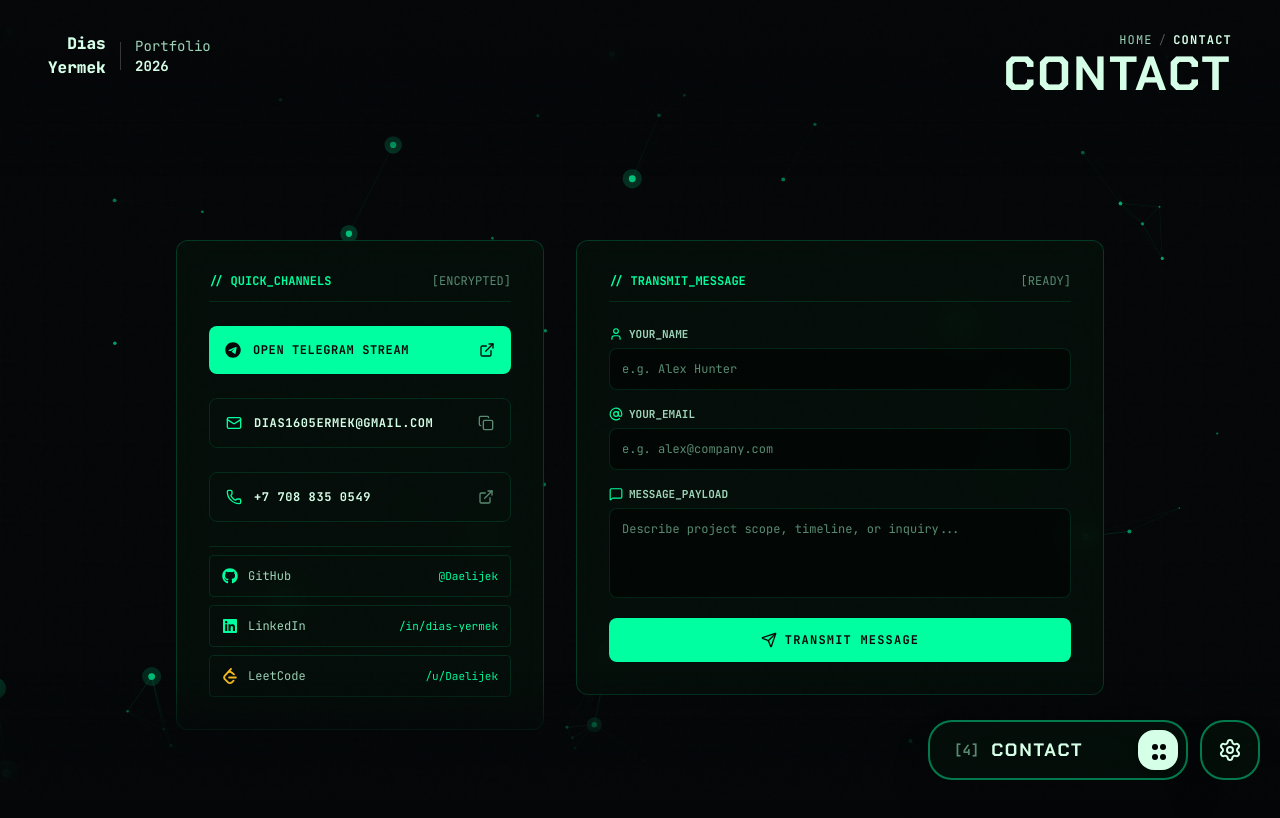
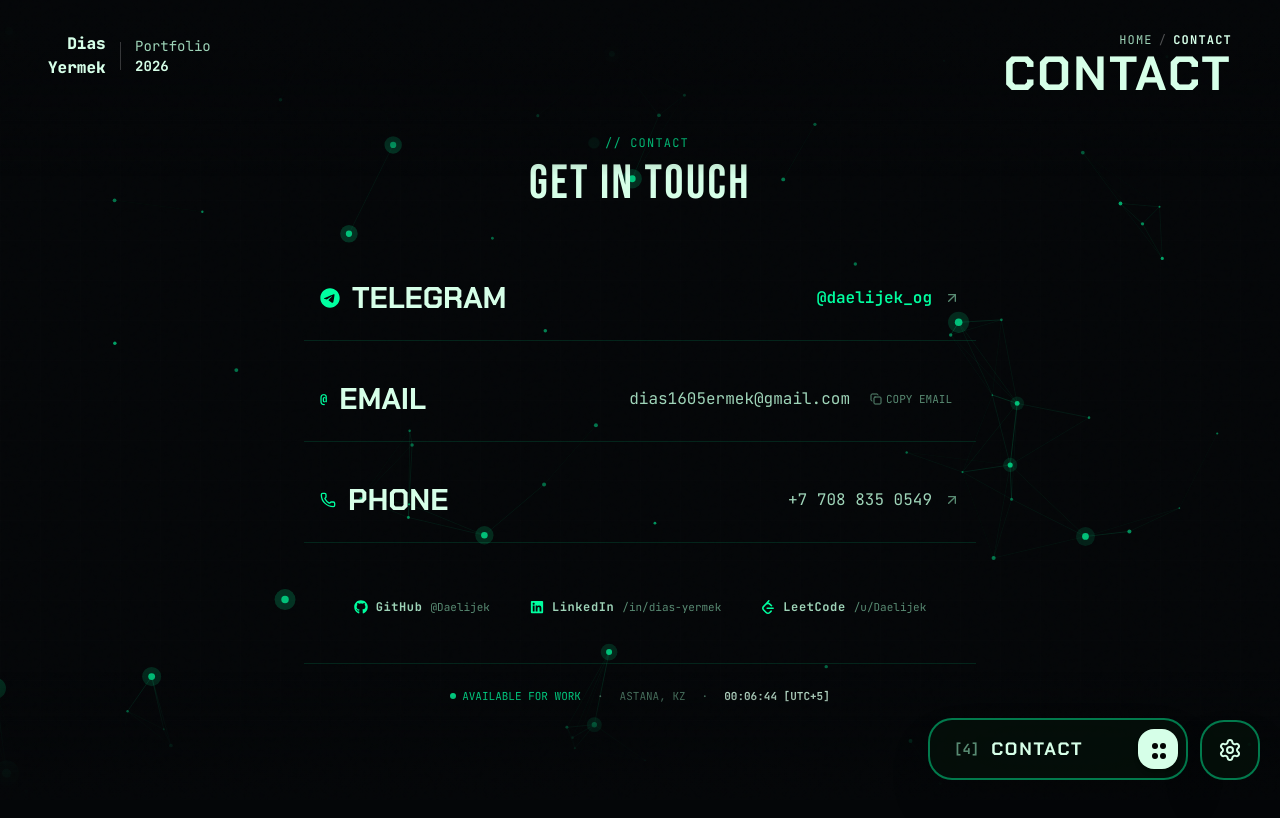
Before and after one commit to Daelijek/daelijekPortfolio, a Next.js app: page /contact in a window 1280 px wide. Shown: the top 818 px of the page. Built offline with nearby package versions, Linux system fonts and the light colour scheme.

Commit message:
fix(ui): polish contact layout, project detail walkthrough and nav menu spacing

```diff
--- a/app/contact/ContactContent.jsx
+++ b/app/contact/ContactContent.jsx
@@ -1,10 +1,11 @@
 'use client';
 
-import React, { useState } from 'react';
+import React, { useState, useEffect } from 'react';
+import { motion } from 'framer-motion';
 import { useThemeAudio } from '../../src/context/ThemeAudioContext';
 import { portfolioContent } from '../../src/data/portfolioData';
 import { soundFx } from '../../src/audio/soundEffects';
-import { Mail, Send, Copy, Check, ExternalLink, User, AtSign, MessageSquare, Phone } from 'lucide-react';
+import { ArrowUpRight, Copy, Check, Phone } from 'lucide-react';
 import { FaTelegram, FaGithub, FaLinkedin } from 'react-icons/fa6';
 import { SiLeetcode } from 'react-icons/si';
 import confetti from 'canvas-confetti';
@@ -13,254 +14,257 @@ export default function ContactContent() {
   const { lang, playHover, playClick } = useThemeAudio();
   const content = portfolioContent[lang] || portfolioContent.en;
   const contact = content.contact;
+
   const [copied, setCopied] = useState(false);
-  const [formSent, setFormSent] = useState(false);
-  const [formData, setFormData] = useState({ name: '', email: '', message: '' });
+  const [astanaTime, setAstanaTime] = useState('');
 
-  const handleCopyEmail = () => {
+  // Astana real-time clock (UTC+5)
+  useEffect(() => {
+    const updateTime = () => {
+      try {
+        const now = new Date();
+        const timeStr = new Intl.DateTimeFormat('en-GB', {
+          timeZone: 'Asia/Almaty',
+          hour: '2-digit',
+          minute: '2-digit',
+          second: '2-digit',
+          hour12: false,
+        }).format(now);
+        setAstanaTime(timeStr);
+      } catch {
+        const d = new Date();
+        setAstanaTime(d.toTimeString().split(' ')[0]);
+      }
+    };
+    updateTime();
+    const timer = setInterval(updateTime, 1000);
+    return () => clearInterval(timer);
+  }, []);
+
+  const handleCopyEmail = (e) => {
+    e?.preventDefault?.();
     navigator.clipboard.writeText(contact.email);
     setCopied(true);
     soundFx.playSwitch();
 
     try {
       confetti({
-        particleCount: 35,
-        spread: 60,
-        origin: { y: 0.8 },
+        particleCount: 25,
+        spread: 50,
+        origin: { y: 0.5 },
         colors: ['#00FF9F', '#00F3FF', '#FFFFFF'],
       });
     } catch {
-      // Confetti safe ignore
+      // safe ignore
     }
 
-    setTimeout(() => setCopied(false), 3000);
+    setTimeout(() => setCopied(false), 2200);
   };
 
-  const handleFormSubmit = (e) => {
-    e.preventDefault();
-    soundFx.playBootChime();
-    setFormSent(true);
-    try {
-      confetti({
-        particleCount: 50,
-        spread: 70,
-        origin: { y: 0.6 },
-        colors: ['#00FF9F', '#00F3FF', '#FFFFFF'],
-      });
-    } catch {
-      // Confetti safe ignore
-    }
+  const labels = {
+    en: {
+      tag: '// CONTACT',
+      title: 'GET IN TOUCH',
+      telegramTag: 'OPEN TELEGRAM',
+      emailCopy: 'COPY EMAIL',
+      copied: 'COPIED TO CLIPBOARD',
+      phoneCall: 'CALL',
+      available: 'AVAILABLE FOR WORK',
+      location: 'ASTANA, KZ',
+    },
+    ru: {
+      tag: '// КОНТАКТЫ',
+      title: 'СВЯЗАТЬСЯ СО МНОЙ',
+      telegramTag: 'ОТКРЫТЬ TELEGRAM',
+      emailCopy: 'СКОПИРОВАТЬ EMAIL',
+      copied: 'СКОПИРОВАНО В БУФЕР',
+      phoneCall: 'ПОЗВОНИТЬ',
+      available: 'ОТКРЫТ К ПРЕДЛОЖЕНИЯМ',
+      location: 'АСТАНА, КАЗАХСТАН',
+    },
+    kk: {
+      tag: '// БАЙЛАНЫС',
+      title: 'БАЙЛАНЫСҚА ШЫҒУ',
+      telegramTag: 'TELEGRAM АШУ',
+      emailCopy: 'EMAIL КӨШІРУ',
+      copied: 'БУФЕРГЕ КӨШІРІЛДІ',
+      phoneCall: 'ҚОҢЫРАУ ШАЛУ',
+      available: 'ҰСЫНЫСТАРҒА АШЫҚ',
+      location: 'АСТАНА, ҚАЗАҚСТАН',
+    },
   };
 
+  const t = labels[lang] || labels.en;
+
+  const socialLinks = [
+    {
+      name: 'GitHub',
+      handle: '@Daelijek',
+      url: contact.github,
+      icon: FaGithub,
+    },
+    {
+      name: 'LinkedIn',
+      handle: '/in/dias-yermek',
+      url: contact.linkedin,
+      icon: FaLinkedin,
+    },
+    {
+      name: 'LeetCode',
+      handle: '/u/Daelijek',
+      url: contact.leetcode,
+      icon: SiLeetcode,
+    },
+  ];
+
   return (
-    <div className="min-h-screen pt-44 sm:pt-56 lg:pt-60 pb-36 px-6 sm:px-12 max-w-5xl mx-auto font-mono">
-      <div className="grid grid-cols-1 lg:grid-cols-12 gap-8 mb-16">
-        {/* Left Column: Direct Links & Info */}
-        <div className="lg:col-span-5 space-y-6">
-          <div className="cyber-panel p-6 sm:p-8 rounded-xl space-y-6">
-            <div className="flex items-center justify-between border-b border-[var(--border-subtle)] pb-3 text-xs text-[var(--text-muted)]">
-              <span className="text-[var(--accent-color)] font-bold">{contact.quickChannels}</span>
-              <span>{contact.encrypted}</span>
+    <div className="min-h-screen flex flex-col justify-center items-center px-6 py-24 sm:py-32 selection:bg-[var(--accent-color)] selection:text-black">
+      <motion.div
+        initial={{ opacity: 0, y: 15 }}
+        animate={{ opacity: 1, y: 0 }}
+        transition={{ duration: 0.4 }}
+        className="w-full max-w-2xl mx-auto flex flex-col items-center text-center space-y-10 sm:space-y-12"
+      >
+        {/* Simple, Non-pretentious Centered Header */}
+        <div className="space-y-2">
+          <div className="inline-flex items-center gap-2 text-xs font-mono text-[var(--accent-color)] tracking-widest uppercase">
+            <span className="w-1.5 h-1.5 rounded-full bg-[var(--accent-color)] animate-ping" />
+            <span>{t.tag}</span>
+          </div>
+          <h1 className="text-3xl sm:text-5xl font-condensed tracking-wider uppercase text-[var(--heading-tint)]">
+            {t.title}
+          </h1>
         </div>
 
-            {/* Telegram Direct */}
+        {/* =====================================================================
+            MAIN CONTACTS (Centered, Large Typography, Zero Boxes/Cards)
+           ===================================================================== */}
+        <div className="w-full space-y-4">
+          {/* 1. TELEGRAM (Primary & Direct) */}
           <a
             href={contact.telegram}
             target="_blank"
             rel="noopener noreferrer"
             onClick={playClick}
             onMouseEnter={playHover}
-              className="flex items-center justify-between p-4 rounded-lg bg-[var(--accent-color)] text-[#06080A] font-bold text-xs tracking-wider uppercase hover:shadow-[0_0_25px_var(--accent-glow)] transition-all hover:scale-[1.02] active:scale-95 group"
+            className="group flex flex-col sm:flex-row items-center justify-between py-5 sm:py-6 px-4 border-b border-[var(--border-subtle)] hover:border-[var(--accent-color)] transition-all duration-300"
           >
             <div className="flex items-center gap-3">
-                <FaTelegram className="w-4 h-4" />
-                <span>{contact.openTelegram}</span>
+              <FaTelegram className="w-5 h-5 text-[var(--accent-color)] group-hover:scale-110 transition-transform" />
+              <span className="text-xl sm:text-2xl md:text-3xl font-display font-bold uppercase text-[var(--heading-tint)] group-hover:text-[var(--accent-color)] transition-colors">
+                TELEGRAM
+              </span>
             </div>
-              <ExternalLink className="w-4 h-4 group-hover:translate-x-0.5 transition-transform" />
+            <div className="flex items-center gap-3 mt-1 sm:mt-0">
+              <span className="text-sm sm:text-base font-mono text-[var(--accent-color)] font-semibold">
+                @daelijek_og
+              </span>
+              <ArrowUpRight className="w-4 h-4 text-[var(--text-muted)] group-hover:text-[var(--accent-color)] group-hover:translate-x-0.5 group-hover:-translate-y-0.5 transition-transform" />
+            </div>
           </a>
 
-            {/* Copy Email */}
+          {/* 2. EMAIL (Click to Copy) */}
           <button
             onClick={handleCopyEmail}
             onMouseEnter={playHover}
-              className="w-full flex items-center justify-between p-4 rounded-lg bg-[var(--accent-bg-subtle)] hover:bg-[var(--accent-glow)] border border-[var(--border-subtle)] hover:border-[var(--accent-border)] text-[var(--heading-tint)] text-xs font-bold tracking-wider uppercase transition-all hover:scale-[1.02] active:scale-95"
+            className="w-full group flex flex-col sm:flex-row items-center justify-between py-5 sm:py-6 px-4 border-b border-[var(--border-subtle)] hover:border-[var(--accent-color)] transition-all duration-300 cursor-pointer text-left"
           >
-              <div className="flex items-center gap-3 truncate">
-                <Mail className="w-4 h-4 text-[var(--accent-color)] shrink-0" />
-                <span className="truncate">{contact.email}</span>
+            <div className="flex items-center gap-3">
+              <span className="text-xs font-mono text-[var(--accent-color)] font-bold">@</span>
+              <span className="text-xl sm:text-2xl md:text-3xl font-display font-bold uppercase text-[var(--heading-tint)] group-hover:text-[var(--accent-color)] transition-colors">
+                EMAIL
+              </span>
             </div>
+            <div className="flex items-center gap-3 mt-1 sm:mt-0">
+              <span className="text-sm sm:text-base font-mono text-[var(--text-secondary)] group-hover:text-[var(--heading-tint)] transition-colors truncate">
+                {contact.email}
+              </span>
+              <span
+                className={`text-[11px] font-mono px-2 py-0.5 rounded transition-all ${
+                  copied
+                    ? 'bg-[var(--accent-color)] text-black font-bold shadow-[0_0_12px_var(--accent-glow)]'
+                    : 'text-[var(--text-muted)] group-hover:text-[var(--accent-color)]'
+                }`}
+              >
                 {copied ? (
-                <Check className="w-4 h-4 text-[var(--accent-color)] shrink-0" />
+                  <span className="flex items-center gap-1">
+                    <Check className="w-3 h-3" />
+                    {t.copied}
+                  </span>
                 ) : (
-                <Copy className="w-4 h-4 text-[var(--text-muted)] shrink-0" />
+                  <span className="flex items-center gap-1">
+                    <Copy className="w-3 h-3" />
+                    {t.emailCopy}
+                  </span>
                 )}
+              </span>
+            </div>
           </button>
 
-            {copied && (
-              <motion.div
-                initial={{ opacity: 0, y: -5 }}
-                animate={{ opacity: 1, y: 0 }}
-                className="text-center text-xs text-[var(--accent-color)] font-bold"
-              >
-                &gt;&gt; {contact.copied}
-              </motion.div>
-            )}
-
-            {/* Phone Direct */}
+          {/* 3. PHONE / VOICE */}
           {contact.phone && (
             <a
               href={`tel:${contact.phoneRaw || '+77088350549'}`}
               onClick={playClick}
               onMouseEnter={playHover}
-                className="w-full flex items-center justify-between p-4 rounded-lg bg-[var(--accent-bg-subtle)] hover:bg-[var(--accent-glow)] border border-[var(--border-subtle)] hover:border-[var(--accent-border)] text-[var(--heading-tint)] text-xs font-bold tracking-wider uppercase transition-all hover:scale-[1.02] active:scale-95 group"
+              className="group flex flex-col sm:flex-row items-center justify-between py-5 sm:py-6 px-4 border-b border-[var(--border-subtle)] hover:border-[var(--accent-color)] transition-all duration-300"
             >
-                <div className="flex items-center gap-3 truncate">
-                  <Phone className="w-4 h-4 text-[var(--accent-color)] shrink-0" />
-                  <span className="truncate">{contact.phone}</span>
+              <div className="flex items-center gap-3">
+                <Phone className="w-4 h-4 text-[var(--accent-color)] group-hover:scale-110 transition-transform" />
+                <span className="text-xl sm:text-2xl md:text-3xl font-display font-bold uppercase text-[var(--heading-tint)] group-hover:text-[var(--accent-color)] transition-colors">
+                  PHONE
+                </span>
               </div>
-                <ExternalLink className="w-4 h-4 text-[var(--text-muted)] group-hover:text-[var(--accent-color)] group-hover:translate-x-0.5 transition-all" />
-              </a>
-            )}
-
-            {/* Social Grid */}
-            <div className="space-y-2 pt-2 border-t border-[var(--border-subtle)] text-xs">
-              <a
-                href={contact.github}
-                target="_blank"
-                rel="noopener noreferrer"
-                onMouseEnter={playHover}
-                className="flex items-center justify-between p-3 rounded bg-[var(--accent-bg-subtle)] hover:border-white/60 hover:text-white hover:bg-white/10 text-[var(--text-secondary)] border border-[var(--border-subtle)] transition-all group"
-              >
-                <div className="flex items-center gap-2.5">
-                  <FaGithub className="w-4 h-4 text-[var(--accent-color)] group-hover:text-white transition-colors" />
-                  <span>GitHub</span>
+              <div className="flex items-center gap-3 mt-1 sm:mt-0">
+                <span className="text-sm sm:text-base font-mono text-[var(--text-secondary)] group-hover:text-[var(--heading-tint)] transition-colors">
+                  {contact.phone}
+                </span>
+                <ArrowUpRight className="w-4 h-4 text-[var(--text-muted)] group-hover:text-[var(--accent-color)] group-hover:translate-x-0.5 group-hover:-translate-y-0.5 transition-transform" />
               </div>
-                <span className="text-[11px] text-[var(--accent-color)] group-hover:text-white transition-colors">@Daelijek</span>
-              </a>
-
-              <a
-                href={contact.linkedin}
-                target="_blank"
-                rel="noopener noreferrer"
-                onMouseEnter={playHover}
-                className="flex items-center justify-between p-3 rounded bg-[var(--accent-bg-subtle)] hover:border-[#0A66C2] hover:text-[#0A66C2] hover:bg-[#0A66C2]/10 text-[var(--text-secondary)] border border-[var(--border-subtle)] transition-all group"
-              >
-                <div className="flex items-center gap-2.5">
-                  <FaLinkedin className="w-4 h-4 text-[var(--accent-color)] group-hover:text-[#0A66C2] transition-colors" />
-                  <span>LinkedIn</span>
-                </div>
-                <span className="text-[11px] text-[var(--accent-color)] group-hover:text-[#0A66C2] transition-colors">/in/dias-yermek</span>
-              </a>
-
-              {contact.leetcode && (
-                <a
-                  href={contact.leetcode}
-                  target="_blank"
-                  rel="noopener noreferrer"
-                  onMouseEnter={playHover}
-                  className="flex items-center justify-between p-3 rounded bg-[var(--accent-bg-subtle)] hover:border-[#FFA116] hover:text-[#FFA116] hover:bg-[#FFA116]/10 text-[var(--text-secondary)] border border-[var(--border-subtle)] transition-all group"
-                >
-                  <div className="flex items-center gap-2.5">
-                    <SiLeetcode className="w-4 h-4 text-amber-400 group-hover:text-[#FFA116] transition-colors" />
-                    <span>LeetCode</span>
-                  </div>
-                  <span className="text-[11px] text-[var(--accent-color)] group-hover:text-[#FFA116] transition-colors">/u/Daelijek</span>
             </a>
           )}
         </div>
-          </div>
+
+        {/* =====================================================================
+            SOCIALS (Sleek Horizontal Links Centered Below)
+           ===================================================================== */}
+        <div className="flex flex-wrap justify-center items-center gap-6 sm:gap-10 pt-2 font-mono text-xs">
+          {socialLinks.map((s) => {
+            const Icon = s.icon;
+            return (
+              <a
+                key={s.name}
+                href={s.url}
+                target="_blank"
+                rel="noopener noreferrer"
+                onClick={playClick}
+                onMouseEnter={playHover}
+                className="flex items-center gap-2 text-[var(--text-secondary)] hover:text-[var(--accent-color)] transition-all group"
+              >
+                <Icon className="w-3.5 h-3.5 text-[var(--accent-color)] group-hover:scale-110 transition-transform" />
+                <span className="font-bold tracking-wider">{s.name}</span>
+                <span className="text-[11px] text-[var(--text-muted)] group-hover:text-[var(--accent-color)] transition-colors">
+                  {s.handle}
+                </span>
+              </a>
+            );
+          })}
         </div>
 
-        {/* Right Column: Direct Message Transmission */}
-        <div className="lg:col-span-7">
-          <div className="cyber-panel p-6 sm:p-8 rounded-xl space-y-6">
-            <div className="flex items-center justify-between border-b border-[var(--border-subtle)] pb-3 text-xs text-[var(--text-muted)]">
-              <span className="text-[var(--accent-color)] font-bold">{contact.formTitle}</span>
-              <span>{contact.formReady}</span>
+        {/* Minimalist Centered Footer Status */}
+        <div className="pt-6 flex flex-wrap items-center justify-center gap-4 text-[11px] font-mono text-[var(--text-muted)] border-t border-[var(--border-subtle)] w-full">
+          <span className="text-[var(--accent-color)] flex items-center gap-1.5">
+            <span className="w-1.5 h-1.5 rounded-full bg-[var(--accent-color)]" />
+            {t.available}
+          </span>
+          <span>·</span>
+          <span>{t.location}</span>
+          <span>·</span>
+          <span className="tabular-nums font-bold text-[var(--heading-tint)]">
+            {astanaTime || '14:00:00'} [UTC+5]
+          </span>
         </div>
-
-            {formSent ? (
-              <motion.div
-                initial={{ opacity: 0, scale: 0.95 }}
-                animate={{ opacity: 1, scale: 1 }}
-                className="p-8 text-center space-y-4"
-              >
-                <div className="w-12 h-12 rounded-full bg-[var(--accent-glow)] border border-[var(--accent-border)] text-[var(--accent-color)] flex items-center justify-center mx-auto">
-                  <Check className="w-6 h-6" />
-                </div>
-                <h3 className="text-xl font-bold text-[var(--heading-tint)] font-display uppercase">
-                  {contact.messageSent}
-                </h3>
-                <p className="text-xs text-[var(--text-secondary)] max-w-sm mx-auto font-sans leading-relaxed">
-                  {contact.messageSentDesc}
-                </p>
-                <button
-                  onClick={() => setFormSent(false)}
-                  className="px-6 py-2 rounded bg-black/40 border border-[var(--border-subtle)] hover:border-[var(--accent-border)] text-xs text-[var(--text-secondary)] hover:text-[var(--heading-tint)] font-bold tracking-wider uppercase transition-all mt-4"
-                >
-                  {contact.sendAnother}
-                </button>
       </motion.div>
-            ) : (
-              <form onSubmit={handleFormSubmit} className="space-y-4 text-xs">
-                <div>
-                  <label className="block text-[var(--text-secondary)] text-[11px] font-bold uppercase mb-1.5 flex items-center gap-1.5">
-                    <User className="w-3.5 h-3.5 text-[var(--accent-color)]" />
-                    <span>{contact.nameLabel}</span>
-                  </label>
-                  <input
-                    type="text"
-                    required
-                    value={formData.name}
-                    onChange={(e) => setFormData({ ...formData, name: e.target.value })}
-                    placeholder={contact.namePlaceholder}
-                    className="w-full bg-black/50 border border-[var(--border-subtle)] focus:border-[var(--accent-border)] rounded-lg p-3 text-[var(--heading-tint)] placeholder-[var(--text-muted)] outline-none transition-colors"
-                  />
-                </div>
-
-                <div>
-                  <label className="block text-[var(--text-secondary)] text-[11px] font-bold uppercase mb-1.5 flex items-center gap-1.5">
-                    <AtSign className="w-3.5 h-3.5 text-[var(--accent-color)]" />
-                    <span>{contact.emailLabel}</span>
-                  </label>
-                  <input
-                    type="email"
-                    required
-                    value={formData.email}
-                    onChange={(e) => setFormData({ ...formData, email: e.target.value })}
-                    placeholder={contact.emailPlaceholder}
-                    className="w-full bg-black/50 border border-[var(--border-subtle)] focus:border-[var(--accent-border)] rounded-lg p-3 text-[var(--heading-tint)] placeholder-[var(--text-muted)] outline-none transition-colors"
-                  />
-                </div>
-
-                <div>
-                  <label className="block text-[var(--text-secondary)] text-[11px] font-bold uppercase mb-1.5 flex items-center gap-1.5">
-                    <MessageSquare className="w-3.5 h-3.5 text-[var(--accent-color)]" />
-                    <span>{contact.messageLabel}</span>
-                  </label>
-                  <textarea
-                    rows={4}
-                    required
-                    value={formData.message}
-                    onChange={(e) => setFormData({ ...formData, message: e.target.value })}
-                    placeholder={contact.messagePlaceholder}
-                    className="w-full bg-black/50 border border-[var(--border-subtle)] focus:border-[var(--accent-border)] rounded-lg p-3 text-[var(--heading-tint)] placeholder-[var(--text-muted)] outline-none transition-colors resize-none"
-                  />
-                </div>
-
-                <button
-                  type="submit"
-                  onMouseEnter={playHover}
-                  className="w-full py-3.5 rounded-lg bg-[var(--accent-color)] text-[#06080A] font-bold text-xs tracking-widest uppercase hover:shadow-[0_0_25px_var(--accent-glow)] transition-all hover:scale-[1.01] active:scale-98 flex items-center justify-center gap-2 cursor-pointer"
-                >
-                  <Send className="w-4 h-4" />
-                  <span>{contact.sendButton}</span>
-                </button>
-              </form>
-            )}
-          </div>
-        </div>
-      </div>
     </div>
   );
 }
```
Also changed, not shown: app/projects/[slug]/ProjectDetailContent.jsx (+157 -76 lines), src/components/navigation/NavHeader.jsx (+23 -34 lines). Lines whose indentation alone changed are shown as unchanged.
